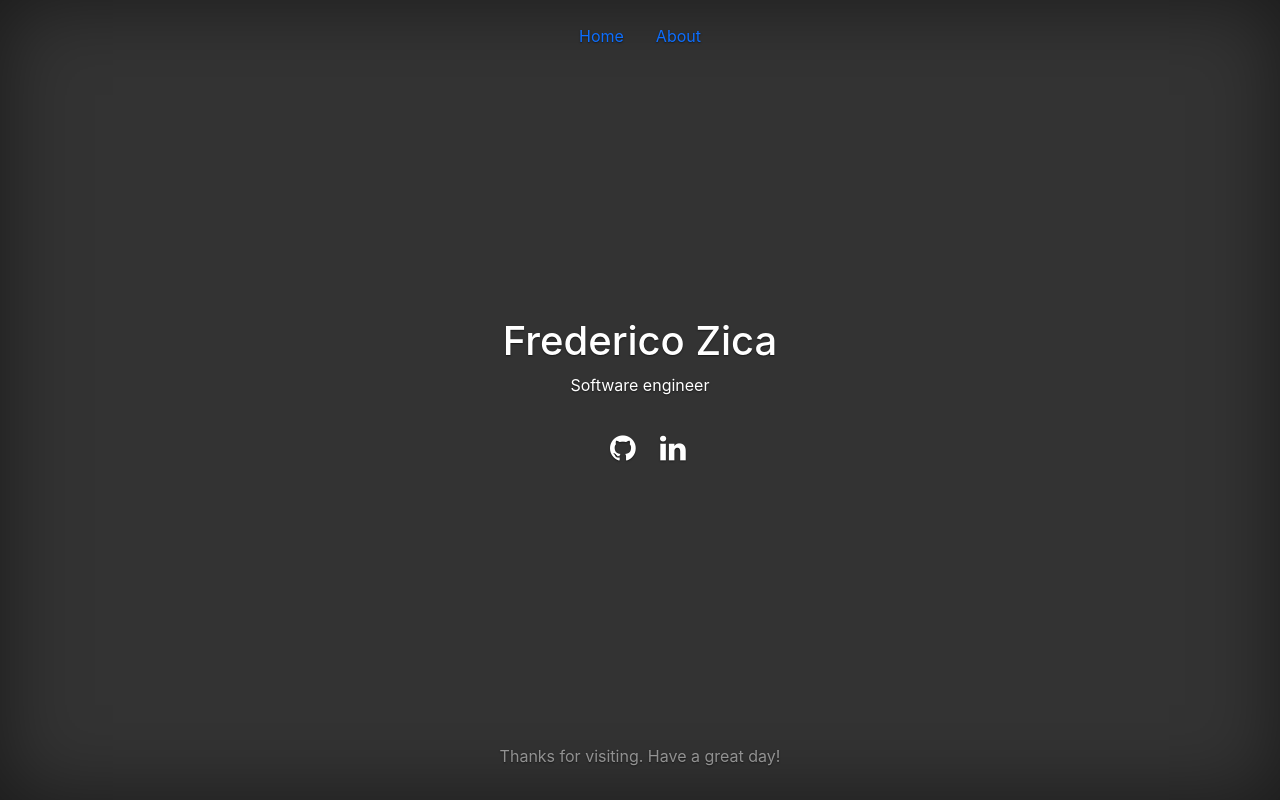
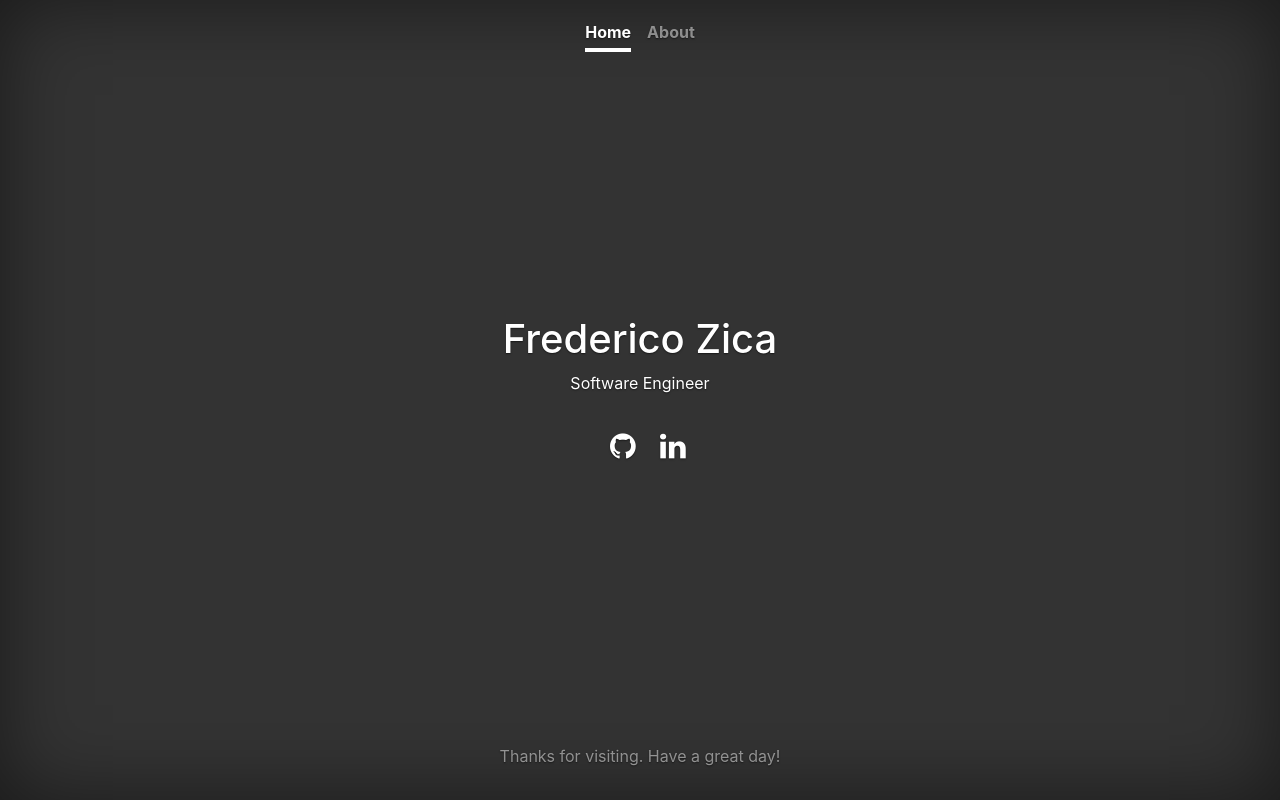
Before and after one commit to fredzica/fredzica.github.io, a React (Create React App) app: page / in a window 1280 px wide. Built offline with nearby package versions, Linux system fonts and the light colour scheme.

Commit message:
style improvements

```diff
--- a/public/cover.css
+++ b/public/cover.css
@@ -1,3 +1,5 @@
+/* Heavily inspired in this bootstrap example: https://getbootstrap.com/docs/4.0/examples/cover/# */
+
 /*
  * Globals
  */
@@ -80,16 +82,6 @@ body {
   border-bottom-color: #fff;
 }
 
-@media (min-width: 48em) {
-  .masthead-brand {
-    float: left;
-  }
-  .nav-masthead {
-    float: right;
-  }
-}
-
-
 /*
  * Cover
  */
--- a/src/App.js
+++ b/src/App.js
@@ -1,10 +1,10 @@
 function App() {
   return (
-    <div className="Cover-container text-center d-flex h-100 p-3 mx-auto flex-column">
+    <div className="cover-container text-center d-flex h-100 p-3 mx-auto flex-column">
       <header className="masthead mb-auto">
         <div className="inner">
-          <nav className="nav justify-content-center">
-            <a className="nav-link" href="#">
+          <nav className="nav nav-masthead justify-content-center">
+            <a className="nav-link active" href="#">
               Home
             </a>
             <a className="nav-link" href="#">
@@ -13,9 +13,9 @@ function App() {
           </nav>
         </div>
       </header>
-      <main role="main" className="inner cover">
+      <main role="main" className="cover">
         <h1>Frederico Zica</h1>
-        <p>Software engineer</p>
+        <p>Software Engineer</p>
         <a href="https://github.com/fredzica" class="fa fa-github"></a>
         <a
           href="https://www.linkedin.com/in/fredericozica/"
@@ -23,7 +23,7 @@ function App() {
         ></a>
       </main>
       <footer className="mastfoot mt-auto">
-        <div className="inner">
+        <div>
           <p>Thanks for visiting. Have a great day!</p>
         </div>
       </footer>
```
